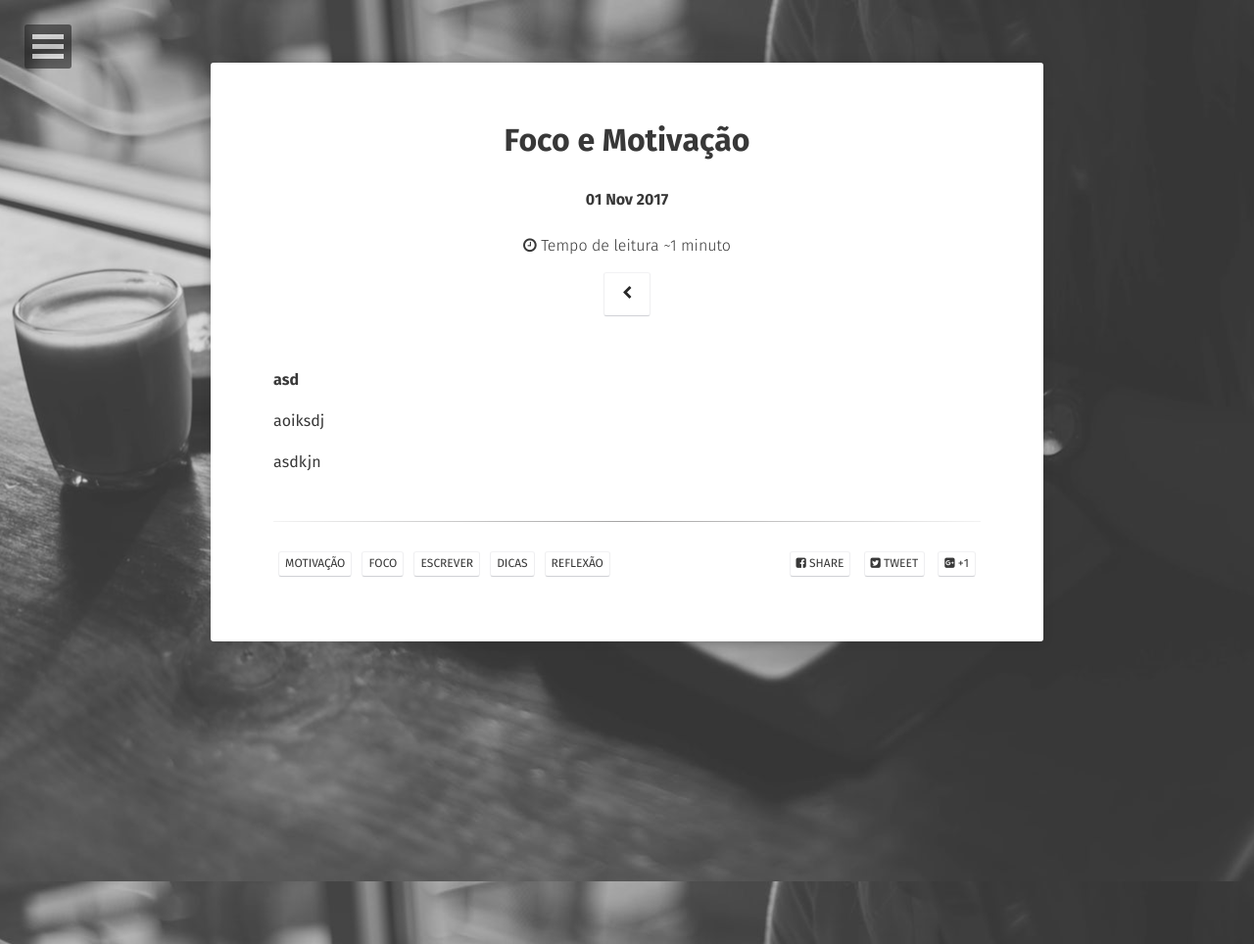
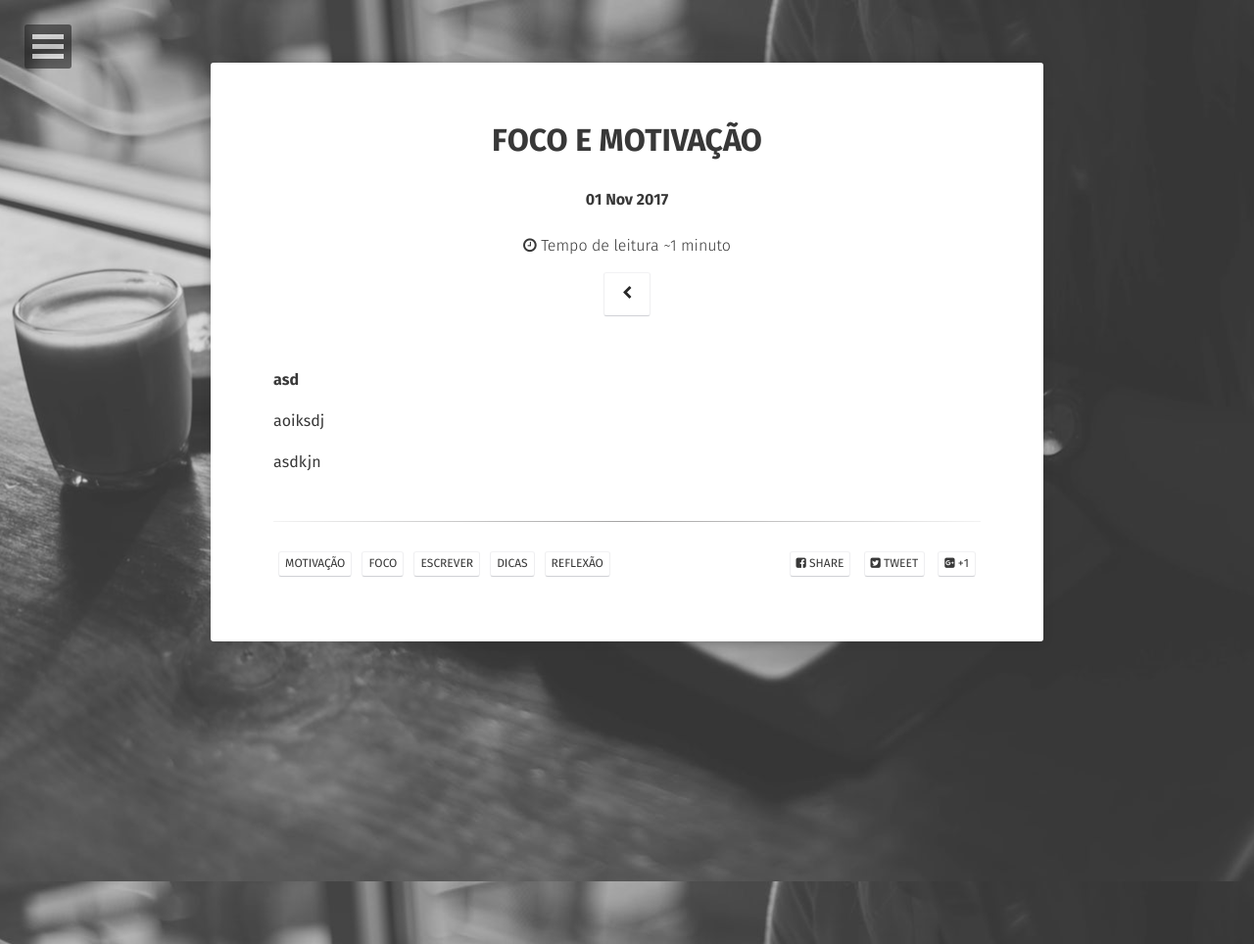
Before and after one commit to sophialexandra/o.nosso.livro, a Jekyll site: the page built from _posts/2017-10-30-post.md, in a window 1280 px wide. Shown: the whole page at 98% size. Built offline with Jekyll 4.4.1, drawn with Linux system fonts in a browser that asks for light colours; some web fonts are replaced.

```diff
--- a/_posts/2017-10-30-post.md
+++ b/_posts/2017-10-30-post.md
@@ -1,6 +1,6 @@
 ---
 layout: post
-title: "Foco e Motivação"
+title: "FOCO E MOTIVAÇÃO"
 date: "2017-11-1"
 excerpt: "Onde vou buscar a motivação e o foco ao longo de um processo de escrita?"
 tags: [motivação, foco, escrever, dicas, reflexão]
```
